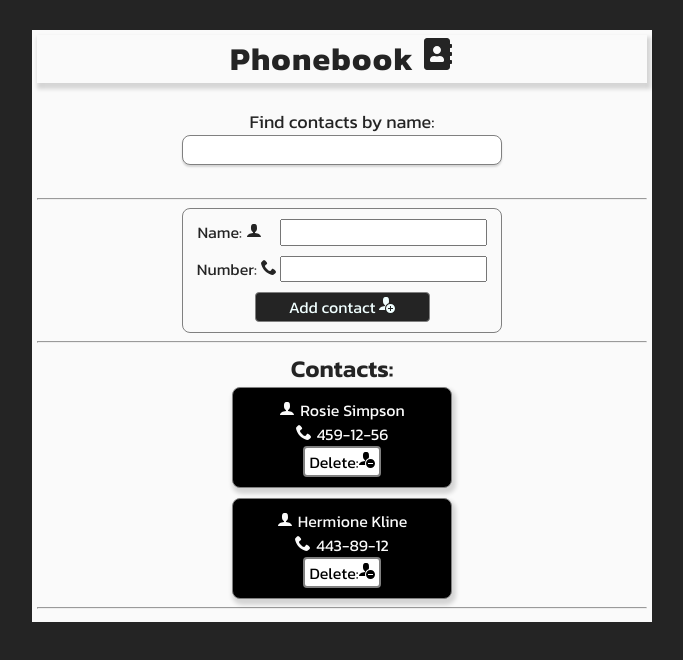
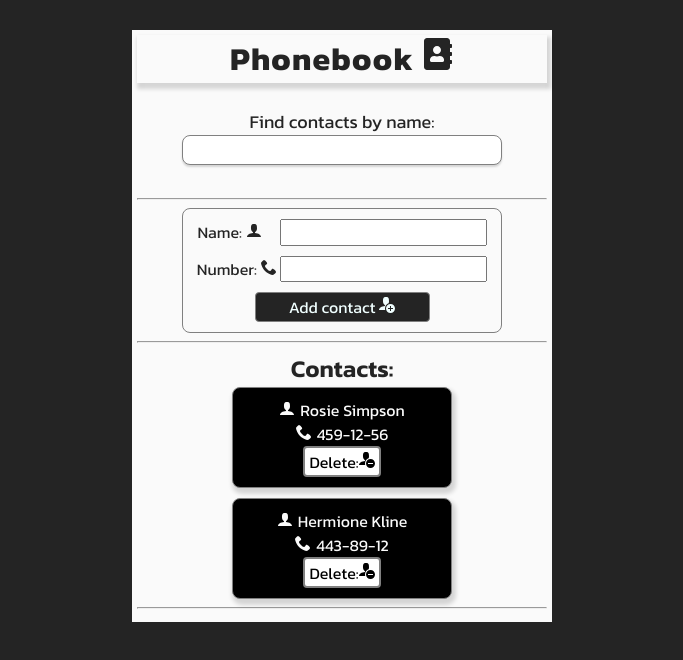
Before and after one commit to vladyslavJs/goit-react-hw-03, a React (Vite) app: page / in a window 1280 px wide. Shown: the top 660 px of the page, without its empty margins (298-981 px from the left). Built offline with nearby package versions, Linux system fonts and the light colour scheme.

Commit message:
Update App.module.css

```diff
--- a/src/components/App/App.module.css
+++ b/src/components/App/App.module.css
@@ -1,5 +1,5 @@
 .container {
-  max-width: 620px;
+  max-width: 420px;
   text-align: center;
   align-items: center;
   margin: 0 auto;
```
